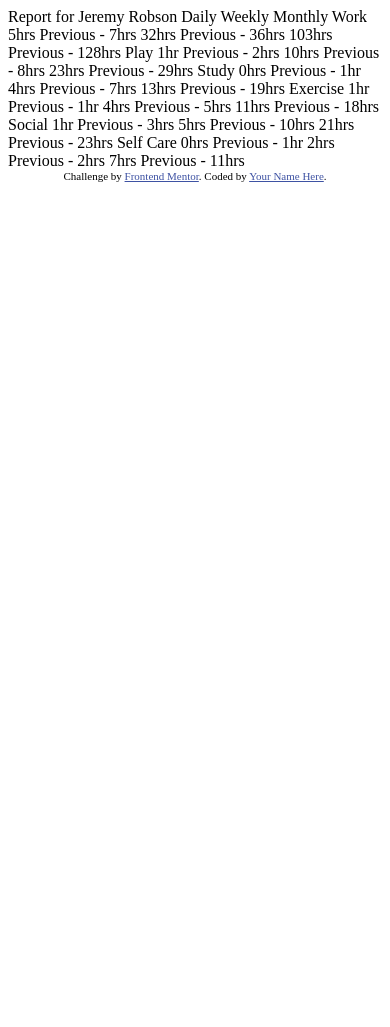
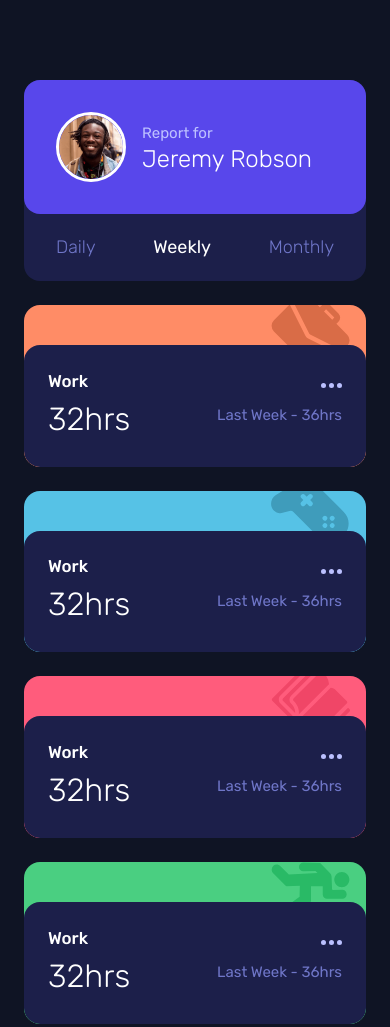
Before and after one commit to bramizdev/fem-time-tracking-dashboard, a plain HTML site: page index.html in a window 390 px wide. Shown: the top 1027 px of the page. Before the commit the page ends 844 px from the top, so only its background shows below. Drawn offline with Linux system fonts and the light colour scheme.

Commit message:
📱 Finish mobile view

```diff
--- a/index.html
+++ b/index.html
@@ -1,80 +1,165 @@
 <!DOCTYPE html>
 <html lang="en">
-<head>
-  <meta charset="UTF-8">
-  <meta name="viewport" content="width=device-width, initial-scale=1.0"> <!-- displays site properly based on user's device -->
+  <head>
+    <!-- displays site properly based on user's device -->
+    <meta charset="UTF-8" />
+    <meta name="viewport" content="width=device-width, initial-scale=1.0" />
+    <!-- Author and description -->
+    <meta name="author" content="Brayan Miza" />
+    <meta
+      name="description"
+      content="This is my solution to the Time tracking dashboard challenge on Frontend Mentor."
+    />
+    <!-- Favicon -->
+    <link
+      rel="icon"
+      type="image/png"
+      sizes="32x32"
+      href="./images/favicon-32x32.png"
+    />
+    <!-- Google fonts -->
+    <link rel="preconnect" href="https://fonts.googleapis.com" />
+    <link rel="preconnect" href="https://fonts.gstatic.com" crossorigin />
+    <link
+      href="https://fonts.googleapis.com/css2?family=Rubik:wght@300;400;500&display=swap"
+      rel="stylesheet"
+    />
+    <!-- Custom CSS -->
+    <link rel="stylesheet" href="./style.css" />
+    <!-- Script -->
+    <script defer src="./script.js"></script>
+    <!-- Title -->
+    <title>Frontend Mentor | Time tracking dashboard</title>
+  </head>
+  <body>
+    <main>
+      <h1 class="visually-hidden">Time tracking dashboard</h1>
+      <section class="card report">
+        <div class="report__user-data">
+          <img
+            class="report__user-avatar"
+            src="./images/image-jeremy.png"
+            alt="Avatar of Jeremy Robson"
+          />
+          <div class="report__user-info">
+            <small>Report for</small>
+            <h2>Jeremy Robson</h2>
+          </div>
+        </div>
+        <ul class="report__filters">
+          <li class="report__filter">
+            <button>Daily</button>
+          </li>
+          <li class="report__filter">
+            <button class="filter__active">Weekly</button>
+          </li>
+          <li class="report__filter">
+            <button>Monthly</button>
+          </li>
+        </ul>
+      </section>
 
-  <link rel="icon" type="image/png" sizes="32x32" href="./images/favicon-32x32.png">
+      <ul class="stats">
+        <li class="card stat" data-title="work">
+          <div class="stat__data">
+            <div class="stat__current">
+              <h3><a href="#">Work</a></h3>
+              <p>32hrs</p>
+            </div>
+            <div class="stat__previous">
+              <img src="./images/icon-ellipsis.svg" alt="" aria-hidden="true" />
+              <small>
+                <span>Last Week</span> -
+                <span>36hrs</span>
+              </small>
+            </div>
+          </div>
+        </li>
+        <li class="card stat" data-title="play">
+          <div class="stat__data">
+            <div class="stat__current">
+              <h3><a href="#">Work</a></h3>
+              <p>32hrs</p>
+            </div>
+            <div class="stat__previous">
+              <img src="./images/icon-ellipsis.svg" alt="" aria-hidden="true" />
+              <small>
+                <span>Last Week</span> -
+                <span>36hrs</span>
+              </small>
+            </div>
+          </div>
+        </li>
+        <li class="card stat" data-title="study">
+          <div class="stat__data">
+            <div class="stat__current">
+              <h3><a href="#">Work</a></h3>
+              <p>32hrs</p>
+            </div>
+            <div class="stat__previous">
+              <img src="./images/icon-ellipsis.svg" alt="" aria-hidden="true" />
+              <small>
+                <span>Last Week</span> -
+                <span>36hrs</span>
+              </small>
+            </div>
+          </div>
+        </li>
+        <li class="card stat" data-title="exercise">
+          <div class="stat__data">
+            <div class="stat__current">
+              <h3><a href="#">Work</a></h3>
+              <p>32hrs</p>
+            </div>
+            <div class="stat__previous">
+              <img src="./images/icon-ellipsis.svg" alt="" aria-hidden="true" />
+              <small>
+                <span>Last Week</span> -
+                <span>36hrs</span>
+              </small>
+            </div>
+          </div>
+        </li>
+        <li class="card stat" data-title="social">
+          <div class="stat__data">
+            <div class="stat__current">
+              <h3><a href="#">Work</a></h3>
+              <p>32hrs</p>
+            </div>
+            <div class="stat__previous">
+              <img src="./images/icon-ellipsis.svg" alt="" aria-hidden="true" />
+              <small>
+                <span>Last Week</span> -
+                <span>36hrs</span>
+              </small>
+            </div>
+          </div>
+        </li>
+        <li class="card stat" data-title="self-care">
+          <div class="stat__data">
+            <div class="stat__current">
+              <h3><a href="#">Work</a></h3>
+              <p>32hrs</p>
+            </div>
+            <div class="stat__previous">
+              <img src="./images/icon-ellipsis.svg" alt="" aria-hidden="true" />
+              <small>
+                <span>Last Week</span> -
+                <span>36hrs</span>
+              </small>
+            </div>
+          </div>
+        </li>
+      </ul>
+    </main>
 
-  <title>Frontend Mentor | Time tracking dashboard</title>
-
-  <!-- Feel free to remove these styles or customise in your own stylesheet 👍 -->
-  <style>
-    .attribution { font-size: 11px; text-align: center; }
-    .attribution a { color: hsl(228, 45%, 44%); }
-  </style>
-</head>
-<body>
-
-  Report for
-  Jeremy Robson
-
-  Daily
-  Weekly
-  Monthly
-
-  Work
-  5hrs <!-- daily -->
-  Previous - 7hrs <!-- daily -->
-  32hrs <!-- weekly -->
-  Previous - 36hrs <!-- weekly -->
-  103hrs <!-- monthly -->
-  Previous - 128hrs <!-- monthly -->
-
-  Play
-  1hr <!-- daily -->
-  Previous - 2hrs <!-- daily -->
-  10hrs <!-- weekly -->
-  Previous - 8hrs <!-- weekly -->
-  23hrs <!-- monthly -->
-  Previous - 29hrs <!-- monthly -->
-
-  Study
-  0hrs <!-- daily -->
-  Previous - 1hr <!-- daily -->
-  4hrs <!-- weekly -->
-  Previous - 7hrs <!-- weekly -->
-  13hrs <!-- monthly -->
-  Previous - 19hrs <!-- monthly -->
-
-  Exercise
-  1hr <!-- daily -->
-  Previous - 1hr <!-- daily -->
-  4hrs <!-- weekly -->
-  Previous - 5hrs <!-- weekly -->
-  11hrs <!-- monthly -->
-  Previous - 18hrs <!-- monthly -->
-
-  Social
-  1hr <!-- daily -->
-  Previous - 3hrs <!-- daily -->
-  5hrs <!-- weekly -->
-  Previous - 10hrs <!-- weekly -->
-  21hrs <!-- monthly -->
-  Previous - 23hrs <!-- monthly -->
-
-  Self Care
-  0hrs <!-- daily -->
-  Previous - 1hr <!-- daily -->
-  2hrs <!-- weekly -->
-  Previous - 2hrs <!-- weekly -->
-  7hrs <!-- monthly -->
-  Previous - 11hrs <!-- monthly -->
-
-
-  <div class="attribution">
-    Challenge by <a href="https://www.frontendmentor.io?ref=challenge" target="_blank">Frontend Mentor</a>.
-    Coded by <a href="#">Your Name Here</a>.
-  </div>
-</body>
+    <footer>
+      Challenge by
+      <a href="https://www.frontendmentor.io?ref=challenge" target="_blank">
+        Frontend Mentor
+      </a>
+      . Coded by
+      <a href="https://www.frontendmentor.io/profile/bramizdev">@bramizdev</a>.
+    </footer>
+  </body>
 </html>
--- a/style.css
+++ b/style.css
@@ -0,0 +1,326 @@
+/* ----- Custom properties ----- */
+:root {
+  --clr-primary-500: hsl(246, 80%, 60%);
+
+  --clr-work-500: hsl(15, 100%, 70%);
+  --clr-play-500: hsl(195, 74%, 62%);
+  --clr-study-500: hsl(348, 100%, 68%);
+  --clr-exercise-500: hsl(145, 58%, 55%);
+  --clr-social-500: hsl(264, 64%, 52%);
+  --clr-self-care-500: hsl(43, 84%, 65%);
+
+  --clr-neutral-50: hsla(0, 0%, 100%, 0.15);
+  --clr-neutral-100: hsl(0, 0%, 100%);
+  --clr-neutral-200: hsl(236, 100%, 87%);
+  --clr-neutral-500: hsl(235, 45%, 61%);
+  --clr-neutral-800: hsl(235, 46%, 20%);
+  --clr-neutral-900: hsl(226, 43%, 10%);
+
+  --ff-base: 'Rubik', sans-serif;
+
+  --fw-300: 300;
+  --fw-400: 400;
+  --fw-500: 500;
+}
+
+/* ----- CSS Reset ----- */
+/*
+  1. Use a more-intuitive box-sizing model.
+*/
+*,
+*::before,
+*::after {
+  box-sizing: border-box;
+}
+/*
+  2. Remove default margin
+*/
+* {
+  margin: 0;
+  padding: 0;
+}
+/*
+  3. Allow percentage-based heights in the application
+*/
+html,
+body {
+  height: 100%;
+}
+/*
+  Typographic tweaks!
+  4. Add accessible line-height
+  5. Improve text rendering
+*/
+body {
+  line-height: 1.5;
+  -webkit-font-smoothing: antialiased;
+}
+/*
+  6. Improve media defaults
+*/
+img,
+picture,
+video,
+canvas,
+svg {
+  display: block;
+  max-width: 100%;
+}
+/*
+  7. Remove built-in form typography styles
+*/
+input,
+button,
+textarea,
+select {
+  font: inherit;
+}
+/*
+  8. Avoid text overflows
+*/
+p,
+h1,
+h2,
+h3,
+h4,
+h5,
+h6 {
+  overflow-wrap: break-word;
+}
+/*
+  9. Remove Ul styling
+*/
+ul {
+  list-style-type: none;
+}
+
+/*----- Utilities -----*/
+.visually-hidden:not(:focus):not(:active) {
+  position: absolute;
+  width: 1px;
+  height: 1px;
+  padding: 0;
+  margin: -1px;
+  overflow: hidden;
+  clip: rect(0, 0, 0, 0);
+  white-space: nowrap;
+  border-width: 0;
+}
+
+.hidden {
+  display: none;
+}
+
+.card {
+  --br-card: 1rem;
+
+  border-radius: var(--br-card);
+}
+
+/* ---- General styling ----- */
+body {
+  background-color: var(--clr-neutral-900);
+  font-family: var(--ff-base);
+  color: var(--clr-neutral-100);
+
+  padding: 5rem 24px;
+}
+
+main {
+  display: flex;
+  flex-direction: column;
+  gap: 1.5rem;
+}
+
+footer {
+  padding: 1rem;
+  text-align: center;
+}
+
+footer a {
+  color: var(--clr-primary-500);
+  text-decoration: none;
+  transition: color 0.2s ease;
+}
+
+footer a:is(:hover, :focus-visible) {
+  color: var(--clr-neutral-500);
+}
+
+/* ----- Report ----- */
+.report {
+  background-color: var(--clr-neutral-800);
+}
+
+/* --- User --- */
+.report__user-data {
+  background-color: var(--clr-primary-500);
+  border-radius: var(--br-card);
+  display: flex;
+  gap: 1rem;
+  padding: 2rem;
+  align-items: center;
+}
+
+.report__user-avatar {
+  height: 70px;
+  width: 70px;
+  border: 3px solid var(--clr-neutral-100);
+  border-radius: 50%;
+}
+
+.report__user-info small {
+  color: var(--clr-neutral-200);
+  font-weight: var(--fw-400);
+  font-size: 15px;
+}
+
+.report__user-info h2 {
+  font-weight: var(--fw-300);
+  font-size: 24px;
+  line-height: 1.2;
+}
+
+/* --- Filters --- */
+.report__filters {
+  display: flex;
+  justify-content: space-between;
+  padding: 1.25rem 2rem;
+}
+
+.report__filter button {
+  all: unset;
+  color: var(--clr-neutral-500);
+  font-weight: var(--fw-300);
+  font-size: 18px;
+  cursor: pointer;
+  transition: color 0.2s ease;
+}
+
+.report__filter button:is(:hover, :focus-visible) {
+  color: var(--clr-neutral-200);
+}
+
+.report__filter button.filter__active {
+  color: var(--clr-neutral-100);
+  font-weight: var(--fw-400);
+}
+
+/* ----- Stats ----- */
+.stats {
+  display: grid;
+  gap: 1.5rem;
+}
+
+.stat {
+  padding-top: 2.5rem;
+  position: relative;
+  overflow: hidden;
+}
+
+.stat::before {
+  content: '';
+  position: absolute;
+  height: 79px;
+  width: 79px;
+  background-repeat: no-repeat;
+  background-size: contain;
+  right: 1rem;
+  top: -0.7rem;
+}
+
+.stat[data-title='work'] {
+  background-color: var(--clr-work-500);
+}
+
+.stat[data-title='work']::before {
+  background-image: url('./images/icon-work.svg');
+}
+
+.stat[data-title='play'] {
+  background-color: var(--clr-play-500);
+}
+
+.stat[data-title='play']::before {
+  background-image: url('./images/icon-play.svg');
+}
+
+.stat[data-title='exercise'] {
+  background-color: var(--clr-exercise-500);
+}
+
+.stat[data-title='exercise']::before {
+  background-image: url('./images/icon-exercise.svg');
+  top: 0;
+}
+
+.stat[data-title='social'] {
+  background-color: var(--clr-social-500);
+}
+
+.stat[data-title='social']::before {
+  background-image: url('./images/icon-social.svg');
+}
+
+.stat[data-title='study'] {
+  background-color: var(--clr-study-500);
+}
+
+.stat[data-title='study']::before {
+  background-image: url('./images/icon-study.svg');
+}
+
+.stat[data-title='self-care'] {
+  background-color: var(--clr-self-care-500);
+}
+
+.stat[data-title='self-care']::before {
+  background-image: url('./images/icon-self-care.svg');
+}
+/* --- Stat --- */
+.stat__data {
+  position: relative;
+  background-color: var(--clr-neutral-800);
+  border-radius: var(--br-card);
+  padding: 1.35rem 24px;
+  padding-bottom: 1.5rem;
+  display: flex;
+  justify-content: space-between;
+}
+
+.stat__current h3 a {
+  text-decoration: none;
+  color: var(--clr-neutral-100);
+  font-size: 17px;
+  font-weight: var(--fw-500);
+}
+
+.stat__current h3 a::after {
+  content: '';
+  position: absolute;
+  inset: 0;
+  transition: background-color 0.2s ease;
+}
+
+.stat__current h3 a:is(:hover, :focus-visible)::after {
+  background-color: var(--clr-neutral-50);
+}
+
+.stat__current p {
+  font-size: 32px;
+  font-weight: var(--fw-300);
+}
+
+.stat__previous {
+  display: flex;
+  flex-direction: column;
+  justify-content: center;
+  align-items: end;
+  gap: 1rem;
+}
+
+.stat__previous small {
+  font-size: 15px;
+  color: var(--clr-neutral-500);
+  font-weight: var(--fw-400);
+}
```
